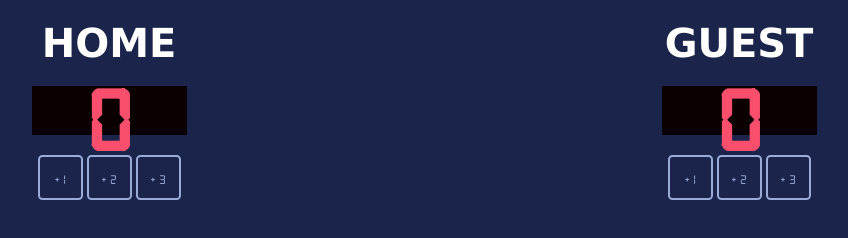
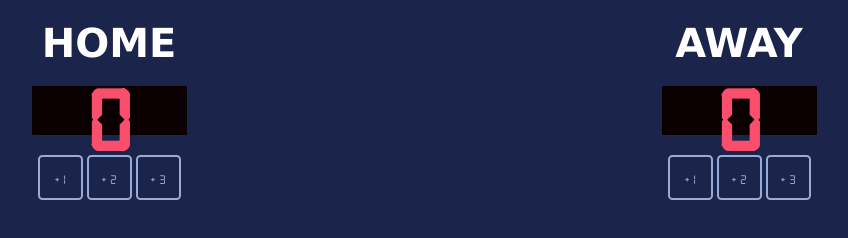
Before and after one commit to znatox/scrimbaBasketballScoreboard, a website built with Vite: page index.html in a window 1280 px wide. Shown: the whole page, without its empty margins (216-1064 px from the left). Built offline with nearby package versions, Linux system fonts and the light colour scheme.

Commit message:
Update index.html

```diff
--- a/index.html
+++ b/index.html
@@ -12,7 +12,7 @@
                 <button id="home-score-btn" onclick="increaseHomeScoreThree()">+ 3</button>
             </div>
             <div>
-                <h3 id="team-id">GUEST</h3>
+                <h3 id="team-id">AWAY</h3>
                 <h2 id="guest-score">0</h2>
                 <button id="guest-score-btn-1" onclick="increaseGuestScoreOne()">+ 1</button>
                 <button id="guest-score-btn-2" onclick="increaseGuestScoreTwo()">+ 2</button>
```
